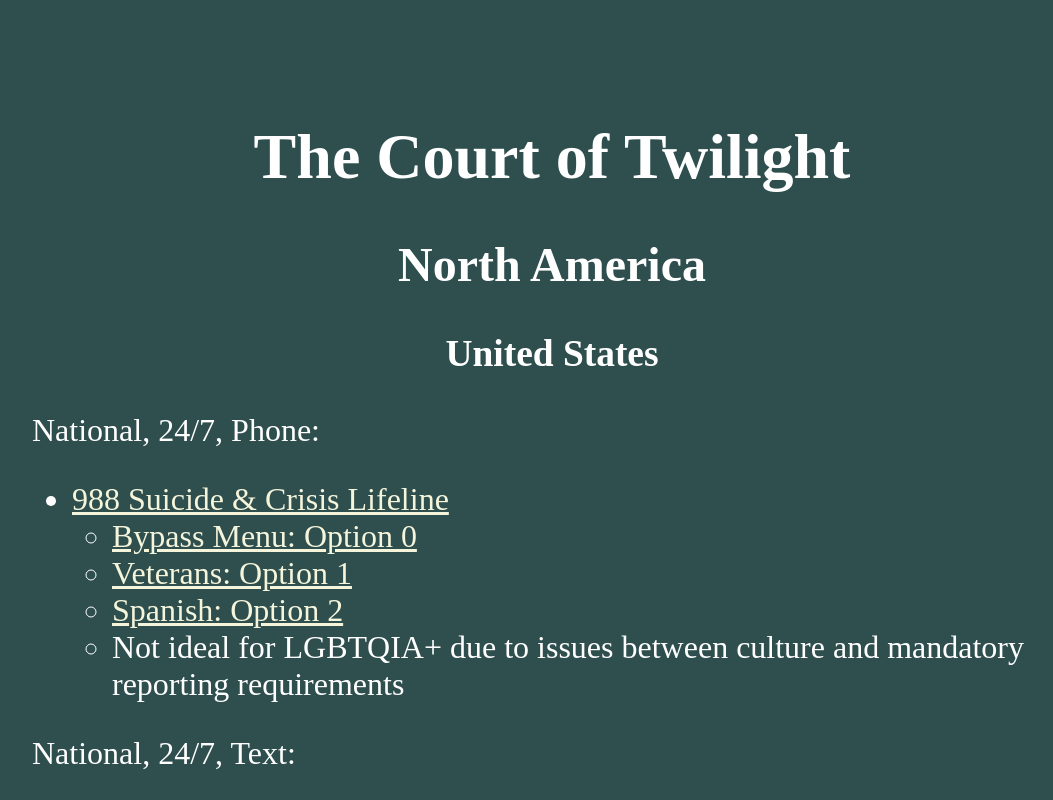
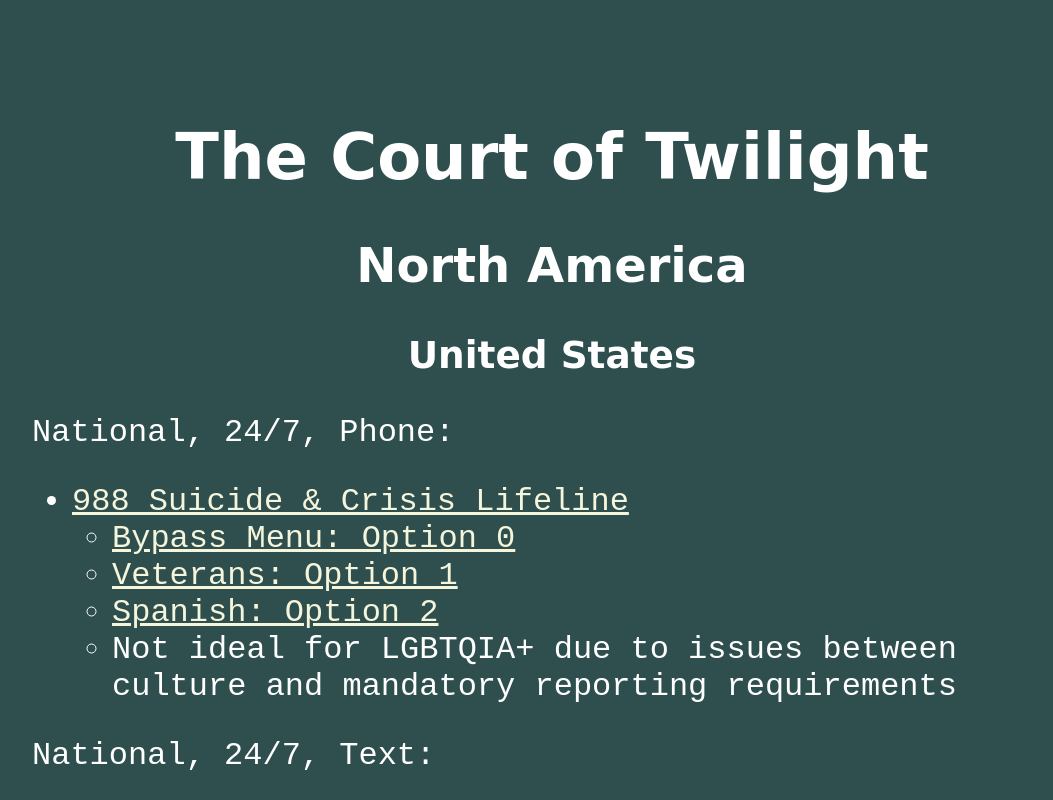
Before and after one commit to feli-flitzberg/twilight, a plain HTML site: page northamerica/unitedstates/index.htm in a window 1280 px wide. Shown: the top 800 px of the page, without its empty margins (88-1141 px from the left). Drawn offline with Linux system fonts and the light colour scheme.

Commit message:
change font families

```diff
--- a/stylesheet.css
+++ b/stylesheet.css
@@ -2,19 +2,23 @@
     background-color: darkslategray;
     color: white;
     font-size: 24pt;
+    font-family: 'Courier New', Courier, monospace;
     margin: 120px;
 }
 
 h1 {
     text-align: center;
+    font-family: cursive;
 }
 
 h2 {
     text-align: center;
+    font-family: cursive;
 }
 
 h3 {
     text-align: center;
+    font-family: cursive;
 }
 
 a {
```
